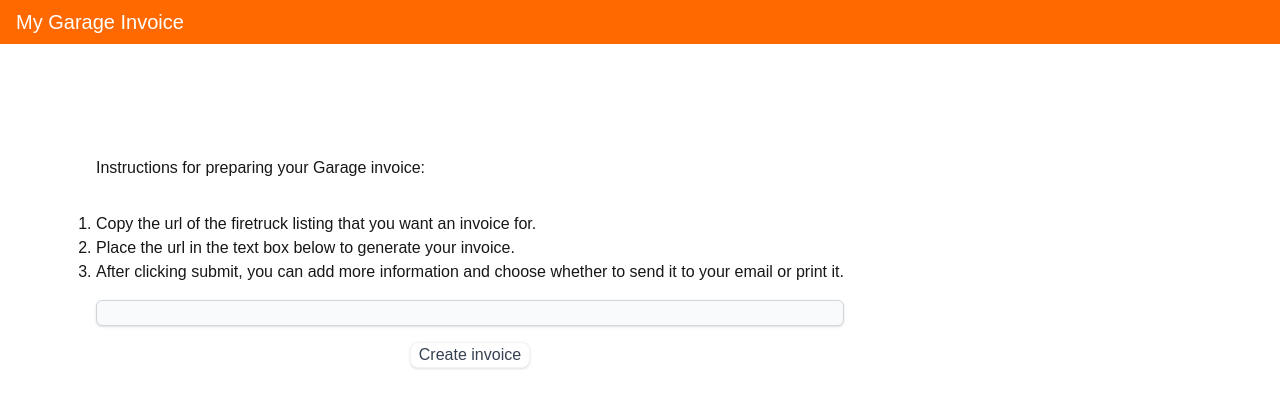
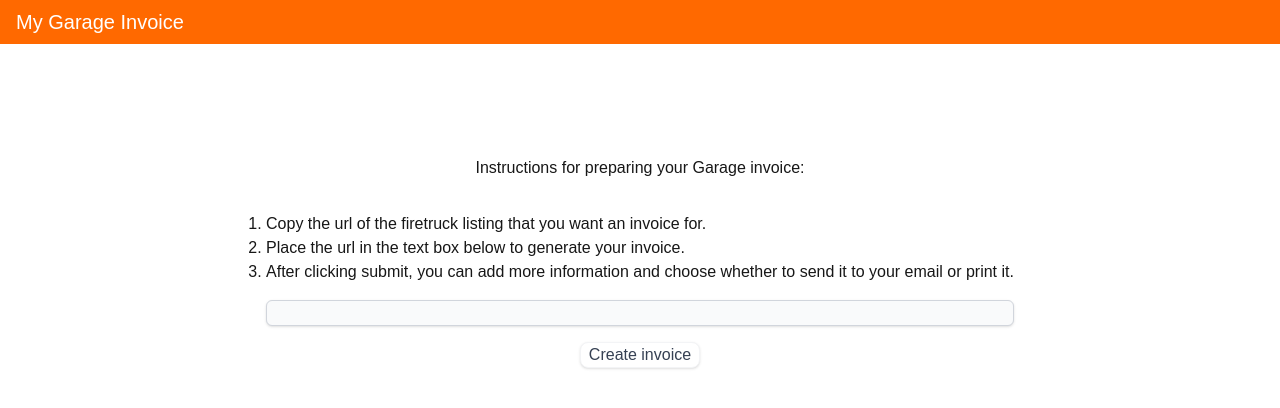
Before and after one commit to marielset/garage-invoice, a Next.js app: page / in a window 1280 px wide. Shown: the top 408 px of the page. Built offline with nearby package versions, Linux system fonts and the light colour scheme.

Commit message:
fix homepage spacing

```diff
--- a/src/app/page.tsx
+++ b/src/app/page.tsx
@@ -2,8 +2,8 @@ import GarageForm from "./garage";
 
 export default function Home() {
   return (
-    <div className="items-center justify-items-center h-screen p-8 pb-20 gap-16 sm:p-20">
-      <main className="flex flex-col gap-[32px] row-start-2 items-center sm:items-start">
+    <div className="flex justify-center w-full h-screen p-8 pb-20 gap-16 sm:p-20">
+      <main className="flex flex-col gap-8 row-start-2 items-center">
         <h1>Instructions for preparing your Garage invoice:</h1>
         <GarageForm />
       </main>
```
